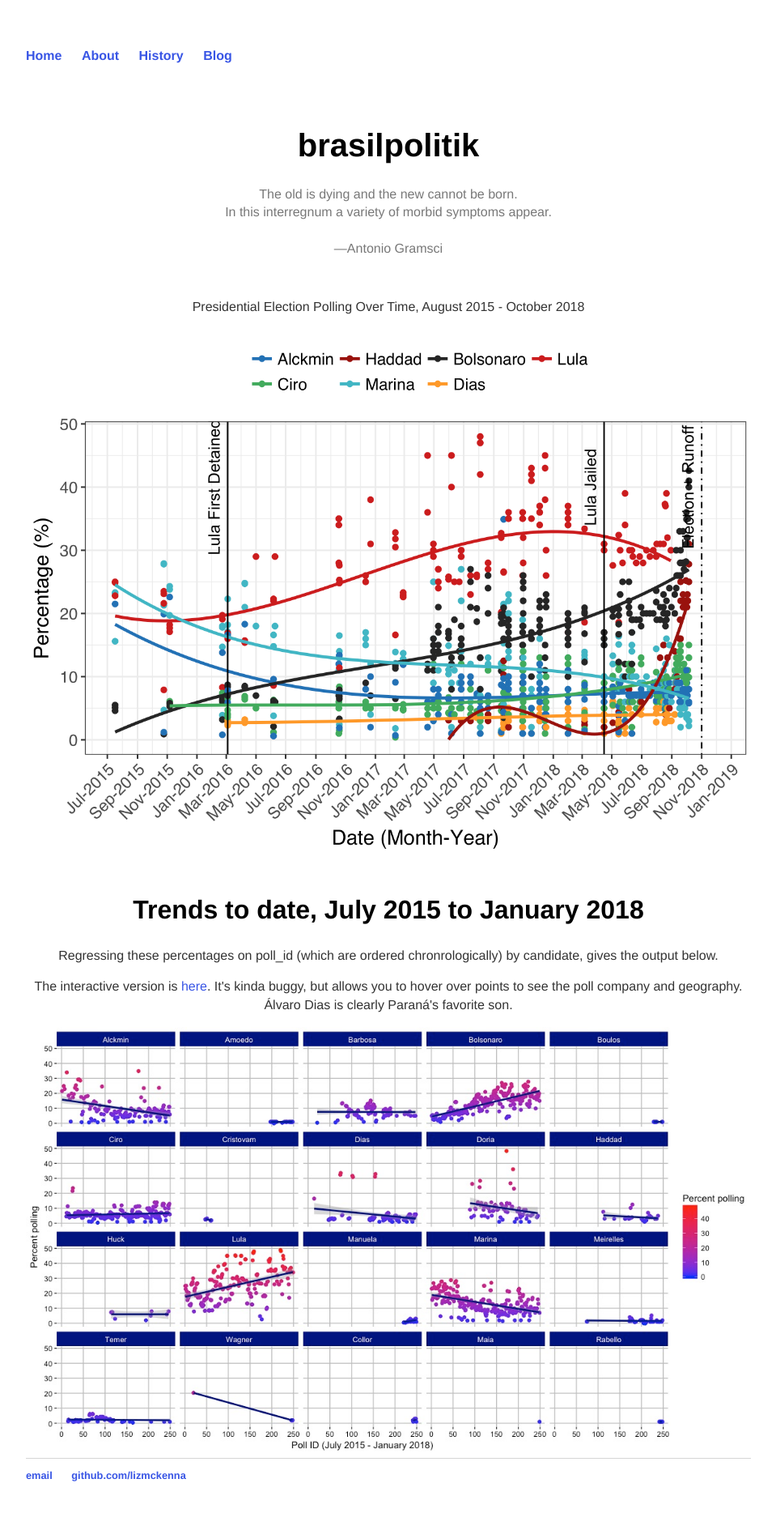
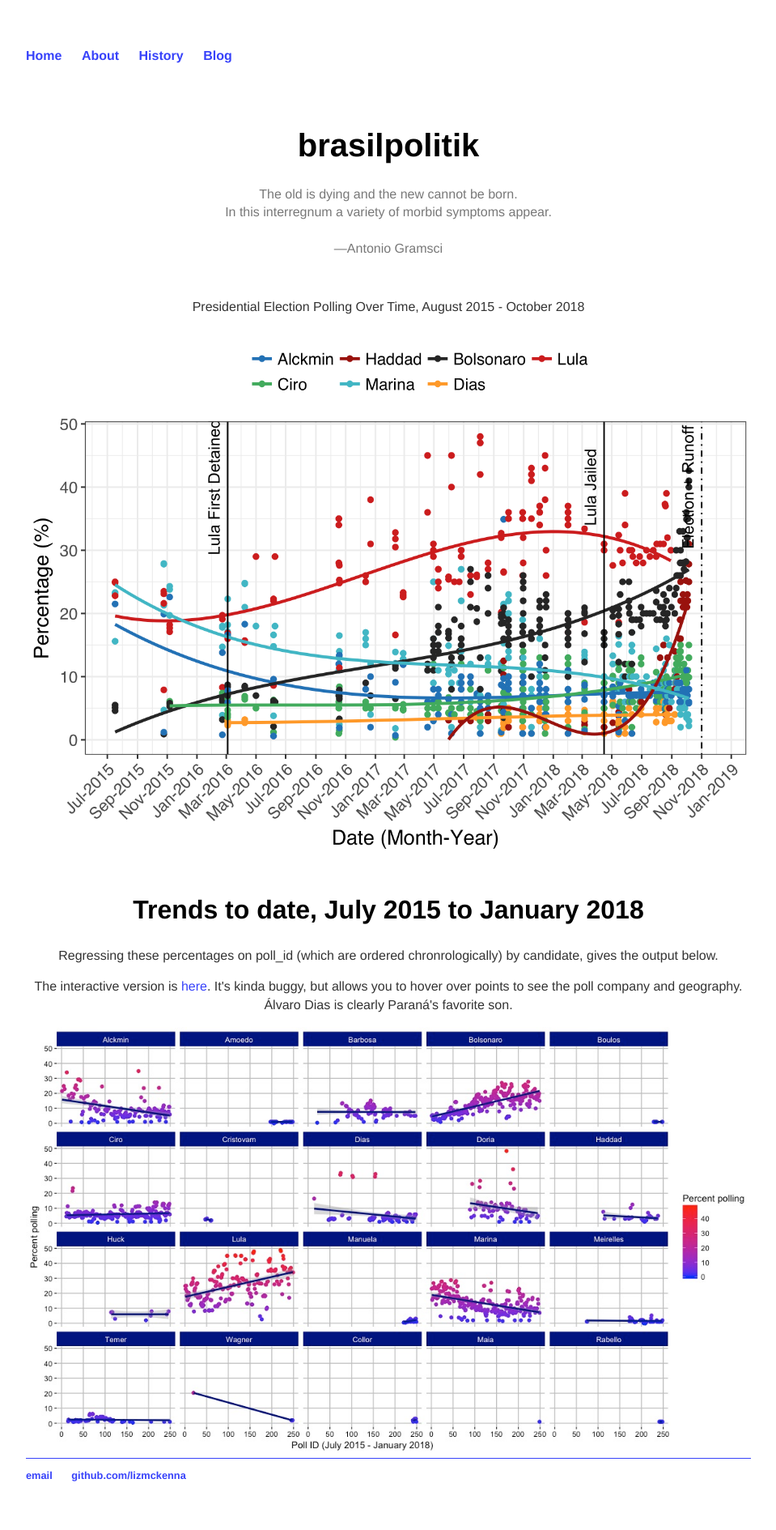
Before and after one commit to lizmckenna/elizabethmckenna.org, a Jekyll site: the page built from index.html, in a window 1280 px wide. Shown: the whole page at 81% size, without its empty margins (160-1119 px from the left). Built offline with Jekyll 4.4.1, drawn with Linux system fonts in a browser that asks for light colours.

Commit message:
Update main.css

```diff
--- a/css/main.css
+++ b/css/main.css
@@ -14,7 +14,7 @@
 }
 a {
     text-decoration: none;
-    color: #3855E5;
+    color: #3742fa;
 }
 a:hover {
     text-decoration: underline;
@@ -34,7 +34,7 @@
     color: #333;
 }
 footer {
-    border-top: 1px solid #d5d5d5;
+    border-top: 1px solid #3742fa;
     font-size: .8em;
 }
 
```
